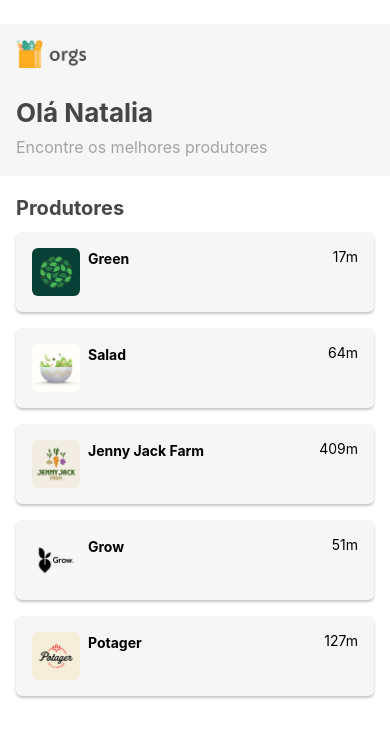
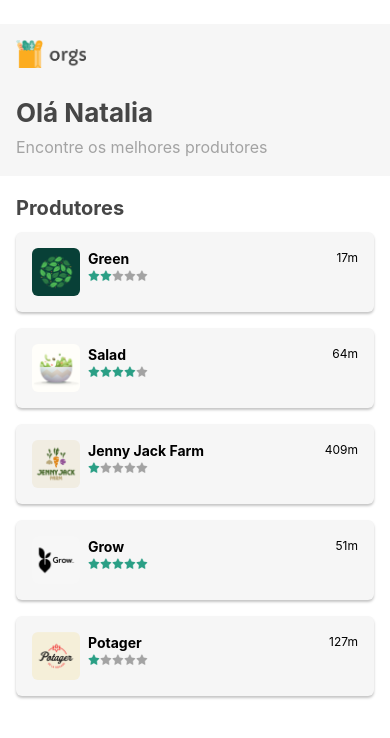
Before and after one commit to otaviohenrique1/app_react_native_hooks, a React Native app: screen / in a window 390 px wide. Shown: the top 738 px of the page. Built offline with nearby package versions, Linux system fonts and the light colour scheme.

Commit message:
Commit 6

```diff
--- /dev/null
+++ b/src/components/Estrela.js
@@ -0,0 +1,37 @@
+import React from 'react';
+import { TouchableOpacity, Image, StyleSheet } from 'react-native';
+import estrela from "../assets/estrela.png";
+import estrelaCinza from "../assets/estrelaCinza.png";
+
+export default function Estrela({
+  onPress,
+  desabilitada = true,
+  preenchida,
+  grande = false,
+}) {
+  const estilos = estilosFuncao(grande);
+
+  const getImagem = () => {
+    if (preenchida) {
+      return estrela;
+    }
+    return estrelaCinza;
+  };
+
+
+  return (
+    <TouchableOpacity
+      disabled={desabilitada}
+      onPress={onPress}
+    >
+      <Image source={getImagem()} style={estilos.estrela} />
+    </TouchableOpacity>
+  );
+}
+
+const estilosFuncao = (grande) => StyleSheet.create({
+  estrela: {
+    width: (grande) ? 36 : 12,
+    height: (grande) ? 36 : 12,
+  }
+});
--- /dev/null
+++ b/src/components/Estrelas.js
@@ -0,0 +1,40 @@
+import React, { useState } from 'react';
+import { View, StyleSheet } from 'react-native';
+import Estrela from './Estrela';
+
+export default function Estrelas({
+  quantidade: quantidadeAntiga,
+  editavel = false,
+  grande = false,
+}) {
+  const [quantidade, setQuantidade] = useState(quantidadeAntiga)
+
+  const RenderEstrelas = () => {
+    const listaEstrelas = [];
+    for (let i = 0; i < 5; i++) {
+      listaEstrelas.push(
+        <Estrela
+          key={i}
+          onPress={() => setQuantidade(i + 1)}
+          desabilitada={!editavel}
+          preenchida={i < quantidade}
+          grande={grande}
+        />
+      );
+    }
+    return listaEstrelas;
+  };
+
+  return (
+    <View style={estilos.estrelas}>
+      <RenderEstrelas />
+    </View>
+  );
+}
+
+const estilos = StyleSheet.create({
+  estrelas: {
+    flexDirection: "row",
+    marginRight: 2,
+  },
+});
--- a/src/telas/Home/components/Produtor.js
+++ b/src/telas/Home/components/Produtor.js
@@ -1,21 +1,34 @@
-import React from 'react';
-import { View, Text, Image, StyleSheet } from 'react-native';
+import React, { useState } from 'react';
+import { View, Text, Image, StyleSheet, TouchableOpacity } from 'react-native';
+import Estrelas from '../../../components/Estrelas';
 
 export default function Produtor({
   nome, imagem, distancia, estrelas
 }) {
+  const [selecionado, setSelecionado] = useState(false)
+
   return (
-    <View style={estilos.cartao}>
+    <TouchableOpacity
+      style={estilos.cartao}
+      onPress={() => setSelecionado(!selecionado)}
+    >
       <Image
         source={imagem}
         accessibilityLabel={nome}
         style={estilos.imagem}
       />
       <View style={estilos.informacoes}>
-        <Text style={estilos.nome}>{nome}</Text>
+        <View>
+          <Text style={estilos.nome}>{nome}</Text>
+          <Estrelas
+            quantidade={estrelas}
+            editavel={selecionado}
+            grande={selecionado}
+          />
+        </View>
         <Text style={estilos.distancia}>{distancia}</Text>
       </View>
-    </View>
+    </TouchableOpacity>
   );
 }
 
@@ -59,5 +72,8 @@
     lineHeight: 22,
     fontWeight: "bold",
   },
-  distancia: {},
+  distancia: {
+    fontSize: 12,
+    lineHeight: 19,
+  },
 });
```
